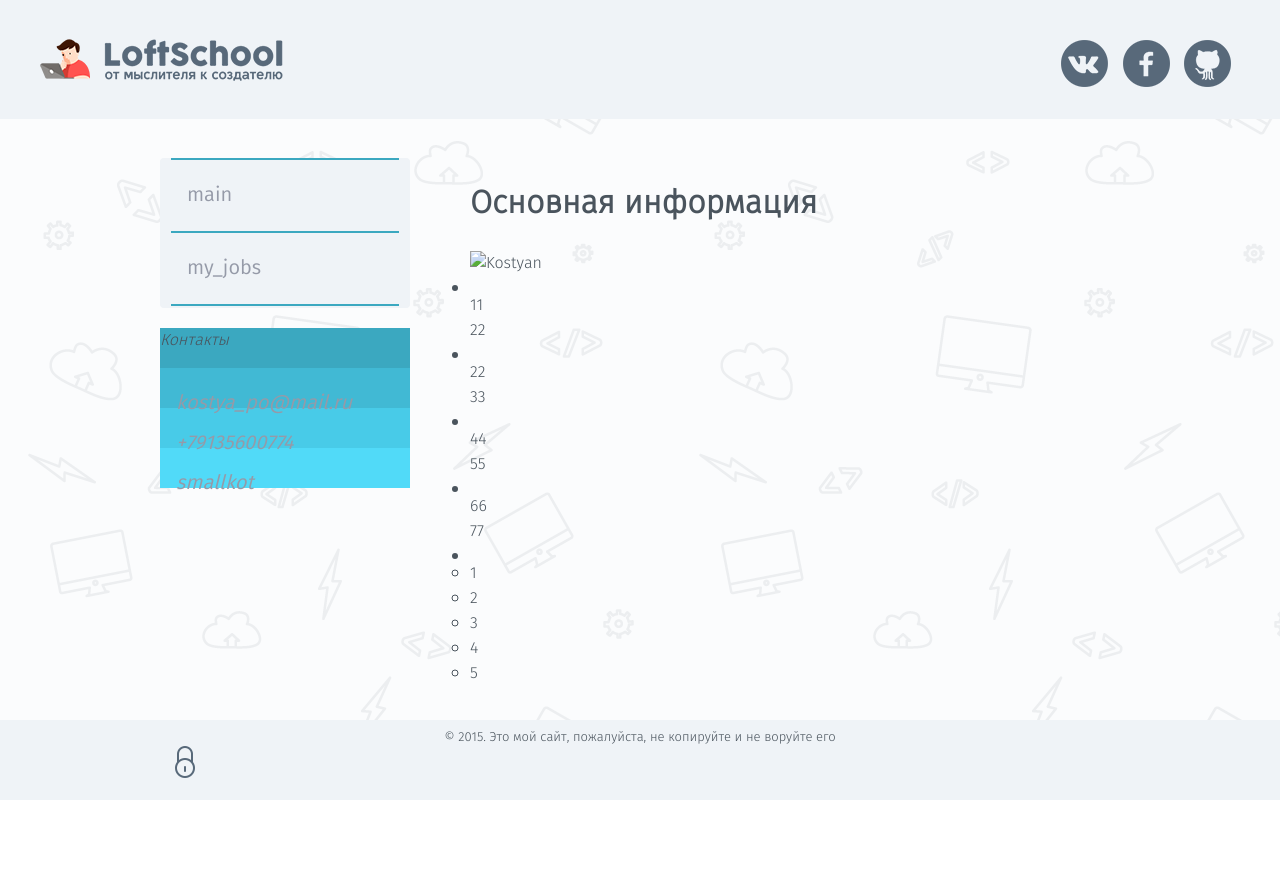
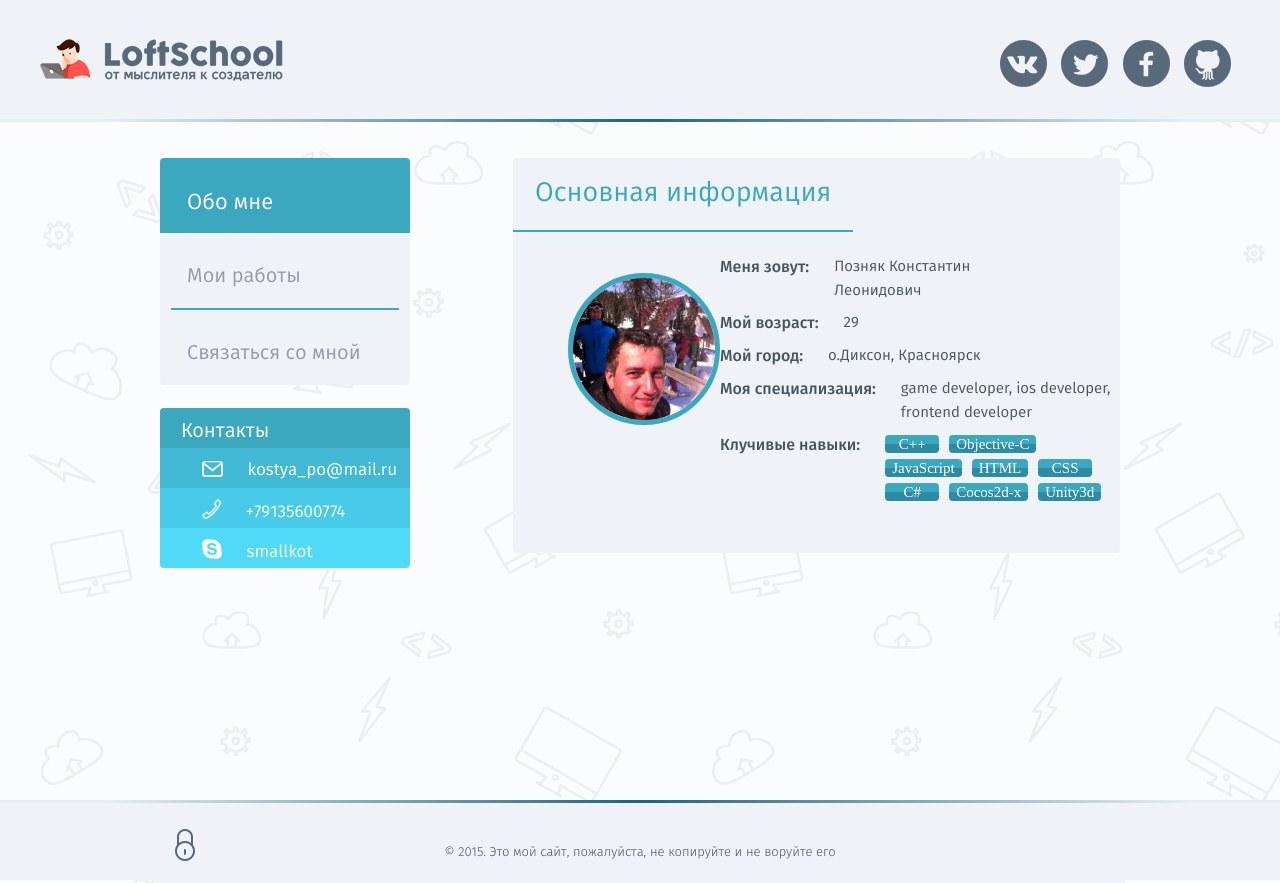
Before and after one commit to smallkot/first_site_dz1_loftschool, a website: page app/index.html in a window 1280 px wide. Before the commit the page ends 800 px from the top, so only its background shows below. Drawn offline with nearby package versions, Linux system fonts and the light colour scheme.

Commit message:
fix first page

```diff
--- a/app/css/main.css
+++ b/app/css/main.css
@@ -15,26 +15,49 @@ body {
 
 .wrapper {
   	position: relative;
+  	display: table;
   	min-height: 100%;
   	min-width: 970px;
+  	width: 100%;
+  	height: auto;
+  	overflow: hidden;
 }
 
-.content {
-  padding-bottom: 90px;
+.wrapper:after{
+	content: "";
+	height: 80px;
+	display: block;
 }
 /*
 .content {
-	width: 960px;
+	display: table-row;
+	height: 100%;
 	margin: 0 auto;
 }
 */
-.float-left{
-	float: left;
+
+/* прибьём футер к низу*/
+/*
+.wrapper{
+	position: relative;
+	min-height: 100%;
+	min-width: 970px;
+
+	height: auto!important;
+	overflow: hidden;
 }
+.wrapper:after {
+	content: "";
+	height: 80px;
+	display: block;
+}
+.footer-block{
+	height: 80px;
+	margin-top: -80px;
+}
+*/
+/* прибьём футер к низу - конец*/
 
-.float-right{
-	float: right;
-}
 
 /* header */
 
@@ -93,15 +116,30 @@ body {
 /* end header*/
 /* clerfix */
 
-.container:before, .clearfix:before,
-.container:after, .clearfix:after{
+
+.float-left{
+	float: left;
+}
+
+.float-right{
+	float: right;
+}
+
+.clearfix:before, .clearfix:after{
 	content: " ";
 	display: table;
 }
 
-.container:after, clearfix:after{
+.clearfix:after{
 	clear: both;
 }
+/*
+clearfix:after{
+	clear: both;
+}*/
+
+
+
 /* end clerfix */
 /*==================================*/
 
@@ -116,131 +154,241 @@ body {
 
 .navigation{
 	overflow: hidden;
-	height: 150px;
 	border-radius: 4px;
+	margin-bottom: 23px;
 }
 
-.ul-nav{
+.navigation .ul-nav{
 	background-color: #eff3f7;
 	list-style: none;
 	margin: 0;
 	padding: 0;
 }
 
-.li-nav{
+.navigation .li-nav{
 	border-top: 2px solid #3ba8c0;
 	margin: 0 11px;
+	height: 75px;
 }
 
-.a-nav{
+.navigation .li-nav:first-child{
+	border-style: none;
+}
+
+.navigation .li-nav.current{
+	background: #3ba8c0;
+	margin: 0;
+	border-bottom: none;
+	padding-left: 11px;
+	margin-bottom: -2px;
+}
+
+.navigation .li-nav.current .a-nav{
+	color: #ffffff;
+	font-size: 22px;
+}
+
+
+.navigation .a-nav{
 	font-family: 'fira_sansbook';
 	display: block;
 	font-size: 20px;
 	text-decoration: none;
 	color: #959aa8;
 	margin-left: 16px;
-	padding: 20px 0px;
+	bottom: -28px;
+	position: relative;
 }
+
+
+.navigation .a-nav:hover{
+	color: #3ba8c0;
+}
+
+
 /*----- contact --------------*/
 .contacts{
-	padding-top: 20px;
+	overflow: hidden;
+	border-radius: 4px;
+	margin-bottom: 26px;
+	font-style: normal;
+	font-family: 'fira_sansbook';
+	color: #fff;
 }
 
-.ul-contacts{
+.contacts .ul-contacts{
 	list-style: none;
-	border-radius: 3px;
 }
 
-.li-contact{
+.contacts .li-contact{
 	height: 40px;
-	width: 100%;
-}
-
-.li-title{
 	background-color: #3ba8c0;
 }
 
-.email{
+.contacts .li-contact .title{
+	padding: 8px 21px 1px;
+	display: block;
+	font-size: 20px;
+}
+
+.contacts .a-contact{
+	text-decoration: none;
+	color: #fff;
+	font-size: 17px;
+}
+
+.contacts .li-div-contact{
+	padding: 11px 0px 13px 42px;
+}
+
+.div-img{
+	display: inline-block;
+}
+
+.span-a-contact{
+	margin-left: 20px;
+	bottom: 2px;
+	position: relative;
+	line-height: 0.8;
+}
+
+.span-a-contact:hover{
+	border-bottom: 1px solid #fff;
+}
+
+.contacts .email{
 	background-color: #41b9d4;
 }
 
-.phone{
+.contacts .phone{
 	background-color: #48cbe8;
 }
 
-.skype{
+.contacts .skype{
 	background-color: #51daf8;
 }
+
 
 /*---------------*/
 
 .general-section{
+	width: 650px;
+}
+
+.section-block{
+	background: #eff3f7;
+	border-radius: 4px;
+	margin-bottom: 26px;
 
 }
 
-.section-block{
-	width: 650px;
+.section-block .title-section{
+	font-family: 'fira_sansbook';
+	font-size: 27px;
+	font-weight: normal;
+	color: #3ba8c0;
+
+	border-bottom: 2px #3ba8c0 solid;
+	padding: 15px 22px;
+	margin: 0 0 23px 0;
+
+	display: inline-block;
 }
 
-.title-section{
-
+.div-exp{
+	/*display: block;*/
+	/*background: #fff;*/
+	width: 400px;
 }
 
 .section-body{
-
+	padding-bottom: 40px;
 }
 
 .img-block{
-
+	margin-left: 55px;
+	margin-top: 18px;
 }
 
 .avatar-box{
-
+	width: 142px;
+	height: 142px;
+	border-radius: 50% 50%;
+	overflow: hidden;
+	border: 5px solid #3ba8c0;
 }
 
 .avatar{
-
+	width: 100%;
 }
 
 .info-block{
-
+	width: 400px;
 }
 
 .info-list{
-
+	list-style: none;
+	padding: 0;
+	margin: 0;
 }
 
 .info-item{
+	margin-bottom: 8px;
+}
 
+.info{
+	margin-left: 25px;
+	max-width: 260px;
 }
 
 .what{
-
+	font-family: 'fira_sansmedium';
+  	font-size: 16px;
 }
 
 .info{
-
+	font-family: 'fira_sansbook';
+  	font-size: 15px;
+  	overflow: hidden;
+  	max-width: 218px;
 }
 
 .skills-list{
-
+	width: 224px;
+	padding: 0;
+	list-style: none;
 }
 
-.skills-item{
-
+.skill-item{
+	display: inline-block;
+	font-family: 'ProximaNovaCondensedSemibold';
+  background: #3ba8c0; /* Old browsers */
+	background: -moz-linear-gradient(top,  #3ba8c0 0%, #3ba8c0 49%, #2e8ca2 50%, #2e8ca2 99%); /* FF3.6+ */
+	background: -webkit-gradient(linear, left top, left bottom, color-stop(0%,#3ba8c0), color-stop(49%,#3ba8c0), color-stop(50%,#2e8ca2), color-stop(99%,#2e8ca2)); /* Chrome,Safari4+ */
+	background: -webkit-linear-gradient(top,  #3ba8c0 0%,#3ba8c0 49%,#2e8ca2 50%,#2e8ca2 99%); /* Chrome10+,Safari5.1+ */
+	background: -o-linear-gradient(top,  #3ba8c0 0%,#3ba8c0 49%,#2e8ca2 50%,#2e8ca2 99%); /* Opera 11.10+ */
+	background: -ms-linear-gradient(top,  #3ba8c0 0%,#3ba8c0 49%,#2e8ca2 50%,#2e8ca2 99%); /* IE10+ */
+	background: linear-gradient(to bottom,  #3ba8c0 0%,#3ba8c0 49%,#2e8ca2 50%,#2e8ca2 99%); /* W3C */
+	/*filter: progid:DXImageTransform.Microsoft.gradient( startColorstr='#3ba8c0', endColorstr='#2e8ca2',GradientType=0 ); /* IE6-9 */
+	border-radius: 4px;
+	padding: 0 7px;
+	margin-right: 6px;
+	color: white;
+	display: inline-block;
+	line-height: 1.2;
+	min-width: 40px;
+	text-align: center;
 }
 
 /*==================================*/
 .footer-block {
   	background: #eff3f7;
-  position: absolute;
-  left: 0;
-  bottom: 0;
   	height: 80px;
   	width: 100%;
 }
 
 .container-footer{
+	background: #eff3f7;
 	width: 970px;
 	height: 100%;
 	margin: 0 auto;
@@ -252,17 +400,9 @@ body {
 }
 
 .footer-block .lock {
-	position: absolute;
+	position: relative;
 	top: 26px;
 	left: 20px;
-}
-
-.lock {
-
-}
-
-.a-lock:hover{
-
 }
 
 .footer-block .copyright {
@@ -272,3 +412,17 @@ body {
 	font-size: 13px;
 	position: relative;
 }
+
+.gradient {
+	border:0;
+	height: 3px;
+
+	background: #e7eff3;/* Old Browsers */
+	background: -moz-linear-gradient(left, #e7eff3 0%, #e7eff3 8%, #1c667a 50%, #e7eff3 93%, #e7eff3 100%);/* FF3.6+ */
+	background: -webkit-gradient(left top, right top, color-stop(0%, #e7eff3), color-stop(8%, #e7eff3), color-stop(50%, #1c667a), color-stop(93%, #e7eff3), color-stop(100%, #e7eff3));/* Chrome, Safari4+ */
+	background: -webkit-linear-gradient(left, #e7eff3 0%, #e7eff3 8%, #1c667a 50%, #e7eff3 93%, #e7eff3 100%);/* Chrome10+,Safari5.1+ */
+	background: -o-linear-gradient(left, #e7eff3 0%, #e7eff3 8%, #1c667a 50%, #e7eff3 93%, #e7eff3 100%);/* Opera 11.10+ */
+	background: -ms-linear-gradient(left, #e7eff3 0%, #e7eff3 8%, #1c667a 50%, #e7eff3 93%, #e7eff3 100%);/* IE 10+ */
+	background: linear-gradient(to right, #e7eff3 0%, #e7eff3 8%, #1c667a 50%, #e7eff3 93%, #e7eff3 100%);/* W3C */
+	/*filter: progid:DXImageTransform.Microsoft.gradient( startColorstr='#e7eff3', endColorstr='#e7eff3', GradientType=1 );/* IE6-9 */
+}
--- a/app/index.html
+++ b/app/index.html
@@ -16,7 +16,7 @@
 
 	<link rel="stylesheet" type="text/css" href="font/fira.css">
 
-	<link rel="stylesheet" href="bower/normalize.css">
+	<link rel="stylesheet" href="bower/normalize.css/normalize.css">
 	<link rel="stylesheet" href="css/main.css">
 
 	<script src="bower/modernizer/modernizr.js"></script>
@@ -32,27 +32,55 @@
 			    	</a>
 			    	<ul class="socials">
 			    		<li class="social-li"><a href="vk.com" class="a-social sprite sprite-vk">vk.com</a></li>
+			    		<li class="social-li"><a href="twitter.com" class="a-social sprite sprite-tw">twitter.com</a></li>
 			    		<li class="social-li"><a href="fb.com" class="a-social sprite sprite-fb">fb.com</a></li>
 			    		<li class="social-li"><a href="github.com" class="a-social sprite sprite-git">github.com</a></li>
 			    	</ul>
 			    </div>
+			    <hr class="gradient">
 			</header>
 
-			<div class="main-content">
+			<div class="main-content clearfix">
 				<aside class="sidebar float-left">
 					<nav class="navigation">
 						<ul class="ul-nav">
-							<li class="li-nav"><a href="" class="a-nav">main</a></li>
-							<li class="li-nav"><a href="" class="a-nav">my_jobs</a></li>
-							<li class="li-nav"><a href="" class="a-nav">contact</a></li>
+							<li class="li-nav current"><a href="" class="a-nav">Обо мне</a></li>
+							<li class="li-nav"><a href="" class="a-nav">Мои работы</a></li>
+							<li class="li-nav"><a href="" class="a-nav">Связаться со мной</a></li>
 						</ul>
 					</nav>
 					<address class="contacts">
 						<ul class="ul-contacts">
-							<li class="li-contact li-title"><span>Контакты</span></li>
-							<li class="li-contact email"><a href="" class="a-nav">kostya_po@mail.ru</a></li>
-							<li class="li-contact phone"><a href="" class="a-nav">+79135600774</a></li>
-							<li class="li-contact skype"><a href="" class="a-nav">smallkot</a></li>
+							<li class="li-contact">
+								<span class="title">Контакты</span>
+							</li>
+
+							<li class="li-contact email">
+								<div class="li-div-contact">
+									<a href="mailto:kostya_po@mail.ru" class="a-contact">
+										<div class="div-img sprite sprite-mail"></div>
+										<span class="span-a-contact">kostya_po@mail.ru</span>
+									</a>
+								</div>
+							</li>
+
+							<li class="li-contact phone">
+								<div class="li-div-contact">
+									<a href="tel:+79135600774" class="a-contact">
+										<div class="div-img sprite sprite-phone"></div>
+										<span class="span-a-contact">+79135600774</span>
+									</a>
+								</div>
+							</li>
+
+							<li class="li-contact skype">
+								<div class="li-div-contact">
+									<a href="skype:smallkot?chat" class="a-contact">
+										<div class="div-img sprite sprite-skype"></div>
+										<span class="span-a-contact">smallkot</span>
+									</a>
+								</div>
+							</li>
 						</ul>
 					</address>
 				</aside>
@@ -60,39 +88,43 @@
 				<div class="general-seсtion float-right" >
 					<section class="section-block">
 						<h1 class="title-section">Основная информация</h1>
-						<div class="section-body clerfix">
-							<div class="img-block">
+						<div class="section-body clearfix">
+							<div class="img-block float-left">
 								<div class="avatar-box">
-									<img src="images/avatar.png" alt="Kostyan" class="avatar">
+									<img src="images/avatar.jpg" alt="Kostyan" class="avatar">
 								</div>
 							</div>
-							<div class="info-block">
+
+							<div class="info-block float-right">
 								<ul class="info-list">
 									<li class="info-item clearfix">
-										<div class="what">11</div>
-										<div class="info">22</div>
+										<div class="what float-left">Меня зовут:</div>
+										<div class="info float-left">Позняк Константин Леонидович</div>
 									</li>
 									<li class="info-item clearfix">
-										<div class="what">22</div>
-										<div class="info">33</div>
+										<div class="what float-left">Мой возраст:</div>
+										<div class="info float-left">29</div>
 									</li>
 									<li class="info-item clearfix">
-										<div class="what">44</div>
-										<div class="info">55</div>
+										<div class="what float-left">Мой город:</div>
+										<div class="info float-left">о.Диксон, Красноярск</div>
 									</li>
 									<li class="info-item clearfix">
-										<div class="what">66</div>
-										<div class="info">77</div>
+										<div class="what float-left">Моя специализация:</div>
+										<div class="info float-left">game developer, ios developer, frontend developer</div>
 									</li>
 									<li class="info-item clearfix">
-										<div class="what"></div>
-										<div class="info">
+										<div class="what float-left">Клучивые навыки:</div>
+										<div class="info float-left">
 											<ul class="skills-list">
-												<li class="skill-item">1</li>
-												<li class="skill-item">2</li>
-												<li class="skill-item">3</li>
-												<li class="skill-item">4</li>
-												<li class="skill-item">5</li>
+												<li class="skill-item">С++</li>
+												<li class="skill-item">Objective-C</li>
+												<li class="skill-item">JavaScript</li>
+												<li class="skill-item">HTML</li>
+												<li class="skill-item">CSS</li>
+												<li class="skill-item">C#</li>
+												<li class="skill-item">Cocos2d-x</li>
+												<li class="skill-item">Unity3d</li>
 											</ul>
 										</div>
 									</li>
@@ -102,10 +134,11 @@
 					</section>
 				</div>
 			</div>
+		</div>
 
-
-		</div>
-		<footer class="footer-block">
+	</div>
+	<footer class="footer-block">
+			<hr class="gradient">
 			<div class="container-footer">
 				<div class="lock">
 					<a href="/authorization.html">
@@ -115,7 +148,6 @@
 				<div class="copyright">© 2015. Это мой сайт, пожалуйста, не копируйте и не воруйте его</div>
 			</div>
 		</footer>
-	</div>
 	<script src="bower/jquery/dist/jquery.js"></script>
 	<script src="js/main.js"></script>
 </body>
```
Also changed, not shown: app/images/stylesheet.css (+6 -6 lines), app/images/avatar.jpg (added). Lines whose indentation alone changed are shown as unchanged.
